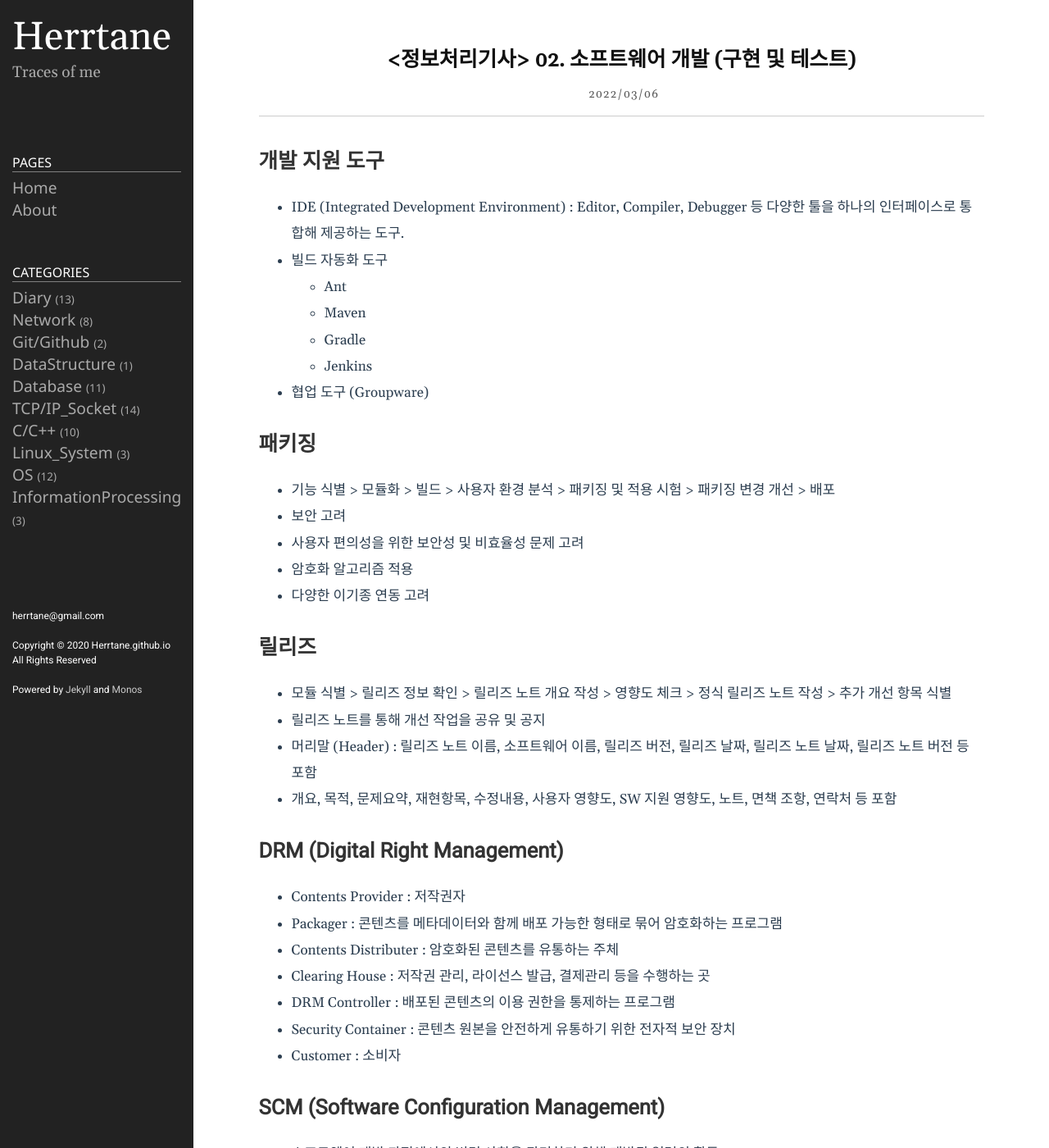
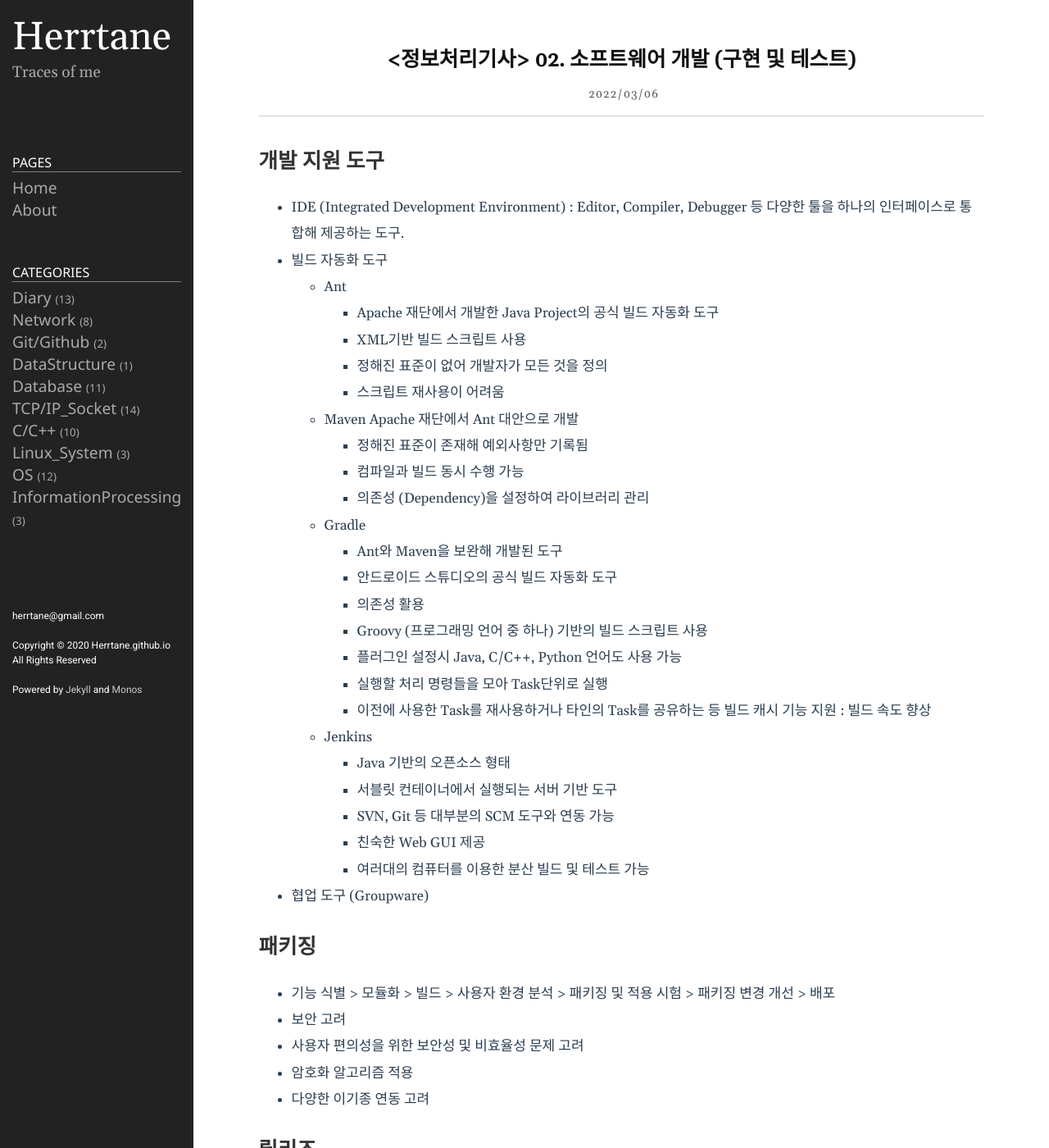
Before and after one commit to Herrtane/Herrtane.github.io, a Jekyll site: the page built from _posts/InformationProcessing/2022-03-07-informationprocessing-2.markdown, in a window 1280 px wide and 1400 px high. Shown: the whole window at 82% size. Built offline with Jekyll 4.4.1, drawn with Linux system fonts in a browser that asks for light colours; comment, search, counter and statistics services are not loaded.

Commit message:
Modify InPro

```diff
--- a/_posts/InformationProcessing/2022-03-07-informationprocessing-2.markdown
+++ b/_posts/InformationProcessing/2022-03-07-informationprocessing-2.markdown
@@ -11,9 +11,29 @@ comments: true
 - IDE (Integrated Development Environment) : Editor, Compiler, Debugger 등 다양한 툴을 하나의 인터페이스로 통합해 제공하는 도구.
 - 빌드 자동화 도구
     - Ant
+        - Apache 재단에서 개발한 Java Project의 공식 빌드 자동화 도구
+        - XML기반 빌드 스크립트 사용
+        - 정해진 표준이 없어 개발자가 모든 것을 정의
+        - 스크립트 재사용이 어려움
     - Maven
+        Apache 재단에서 Ant 대안으로 개발
+        - 정해진 표준이 존재해 예외사항만 기록됨
+        - 컴파일과 빌드 동시 수행 가능
+        - 의존성 (Dependency)을 설정하여 라이브러리 관리
     - Gradle
+        - Ant와 Maven을 보완해 개발된 도구
+        - 안드로이드 스튜디오의 공식 빌드 자동화 도구
+        - 의존성 활용
+        - Groovy (프로그래밍 언어 중 하나) 기반의 빌드 스크립트 사용
+        - 플러그인 설정시 Java, C/C++, Python 언어도 사용 가능
+        - 실행할 처리 명령들을 모아 Task단위로 실행
+        - 이전에 사용한 Task를 재사용하거나 타인의 Task를 공유하는 등 빌드 캐시 기능 지원 : 빌드 속도 향상
     - Jenkins
+        - Java 기반의 오픈소스 형태
+        - 서블릿 컨테이너에서 실행되는 서버 기반 도구
+        - SVN, Git 등 대부분의 SCM 도구와 연동 가능
+        - 친숙한 Web GUI 제공
+        - 여러대의 컴퓨터를 이용한 분산 빌드 및 테스트 가능
 - 협업 도구 (Groupware)
 
 ## 패키징
```
